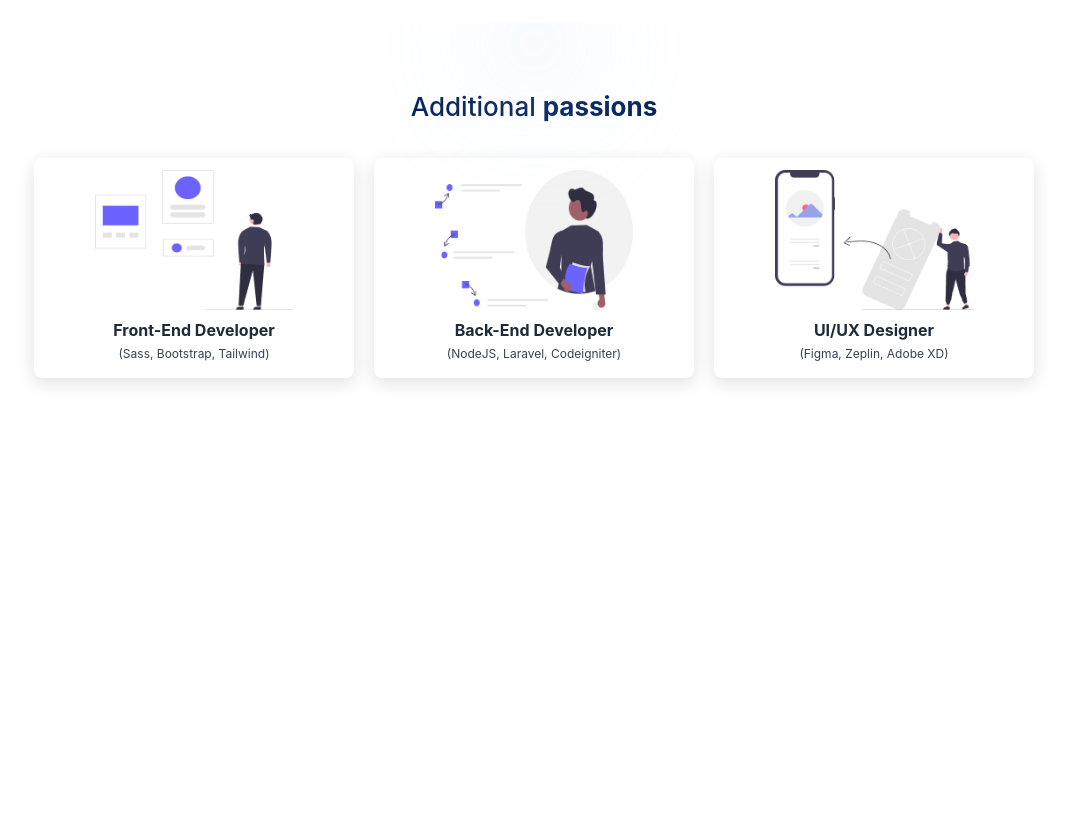
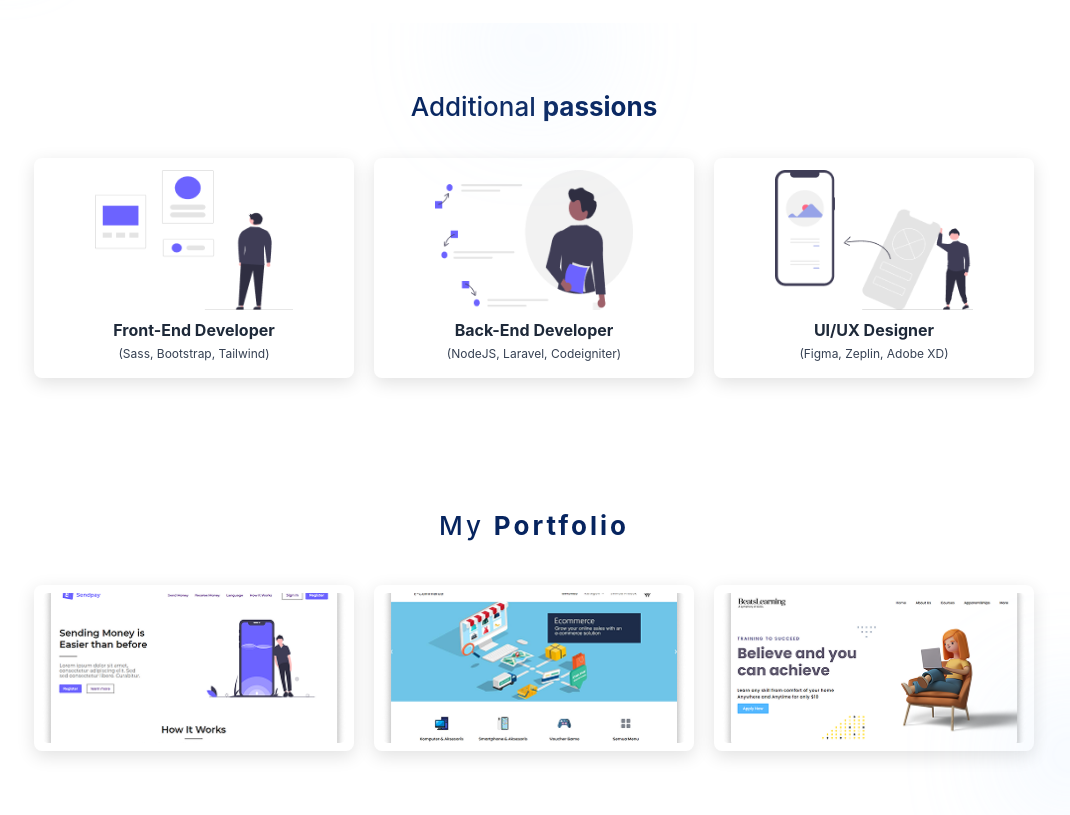
Before and after one commit to zarinarahimova76-prog/Bonus, a website: page index.html in a window 1280 px wide. Shown: the part 556-1371 px from the top of the page, without its empty margins (106-1176 px from the left). Before the commit the page ends 998 px from the top, so only its background shows below. Drawn offline with Linux system fonts and the light colour scheme.

Commit message:
Add portfolio section

```diff
--- a/index.html
+++ b/index.html
@@ -246,5 +246,126 @@
                 -z-0">
     </div>
 </section>
+<section id="portfolio"
+         class="relative overflow-hidden
+                bg-white
+                px-6 sm:px-10 lg:px-16
+                py-12 sm:py-16">
+
+    <div class="max-w-[1100px] mx-auto">
+        <h2 class="text-center
+                   text-[20px] sm:text-[24px] lg:text-[26px]
+                   font-medium
+                   tracking-[3px]
+                   text-[#06245f]
+                   mb-8 sm:mb-10">
+
+            My <span class="font-bold">Portfolio</span>
+
+        </h2>
+        <div class="grid grid-cols-1
+                    sm:grid-cols-2
+                    lg:grid-cols-3
+                    gap-5
+                    max-w-[1000px]
+                    mx-auto">
+            <a href="#"
+               class="group
+                      bg-white
+                      rounded-lg
+                      shadow-[0_5px_18px_rgba(0,0,0,0.12)]
+                      p-2
+                      overflow-hidden
+                      hover:-translate-y-1
+                      transition">
+
+                <div class="w-full
+                            h-[170px]
+                            sm:h-[160px]
+                            lg:h-[150px]
+                            overflow-hidden
+                            rounded-md">
+
+                    <img
+                        src="./src/SendPay 1.png"
+                        alt="Sendpay"
+                        class="w-full h-full
+                               object-cover
+                               group-hover:scale-105
+                               transition duration-300"
+                    >
+
+                </div>
+
+            </a>
+            <a href="#"
+               class="group
+                      bg-white
+                      rounded-lg
+                      shadow-[0_5px_18px_rgba(0,0,0,0.12)]
+                      p-2
+                      overflow-hidden
+                      hover:-translate-y-1
+                      transition">
+
+                <div class="w-full
+                            h-[170px]
+                            sm:h-[160px]
+                            lg:h-[150px]
+                            overflow-hidden
+                            rounded-md">
+
+                    <img
+                        src="./src/e-commerce 1 1.png"
+                        alt="E-Commerce"
+                        class="w-full h-full
+                               object-cover
+                               group-hover:scale-105
+                               transition duration-300"
+                    >
+
+                </div>
+
+            </a>
+            <a href="#"
+               class="group
+                      bg-white
+                      rounded-lg
+                      shadow-[0_5px_18px_rgba(0,0,0,0.12)]
+                      p-2
+                      overflow-hidden
+                      hover:-translate-y-1
+                      transition">
+
+                <div class="w-full
+                            h-[170px]
+                            sm:h-[160px]
+                            lg:h-[150px]
+                            overflow-hidden
+                            rounded-md">
+
+                    <img
+                        src="./src/Edtech 1.png"
+                        alt="Beats Learning"
+                        class="w-full h-full
+                               object-cover
+                               group-hover:scale-105
+                               transition duration-300"
+                    >
+                </div>
+            </a>
+        </div>
+    </div>
+    <div class="absolute
+                right-16 bottom-5
+                w-20 h-20
+                bg-blue-200
+                rounded-full
+                blur-3xl
+                opacity-60
+                -z-0">
+    </div>
+
+</section>
 </body>
 </html>
```
Also changed, not shown: src/Edtech 1.png (added), src/SendPay 1.png (added), src/e-commerce 1 1.png (added), src/output.css.
